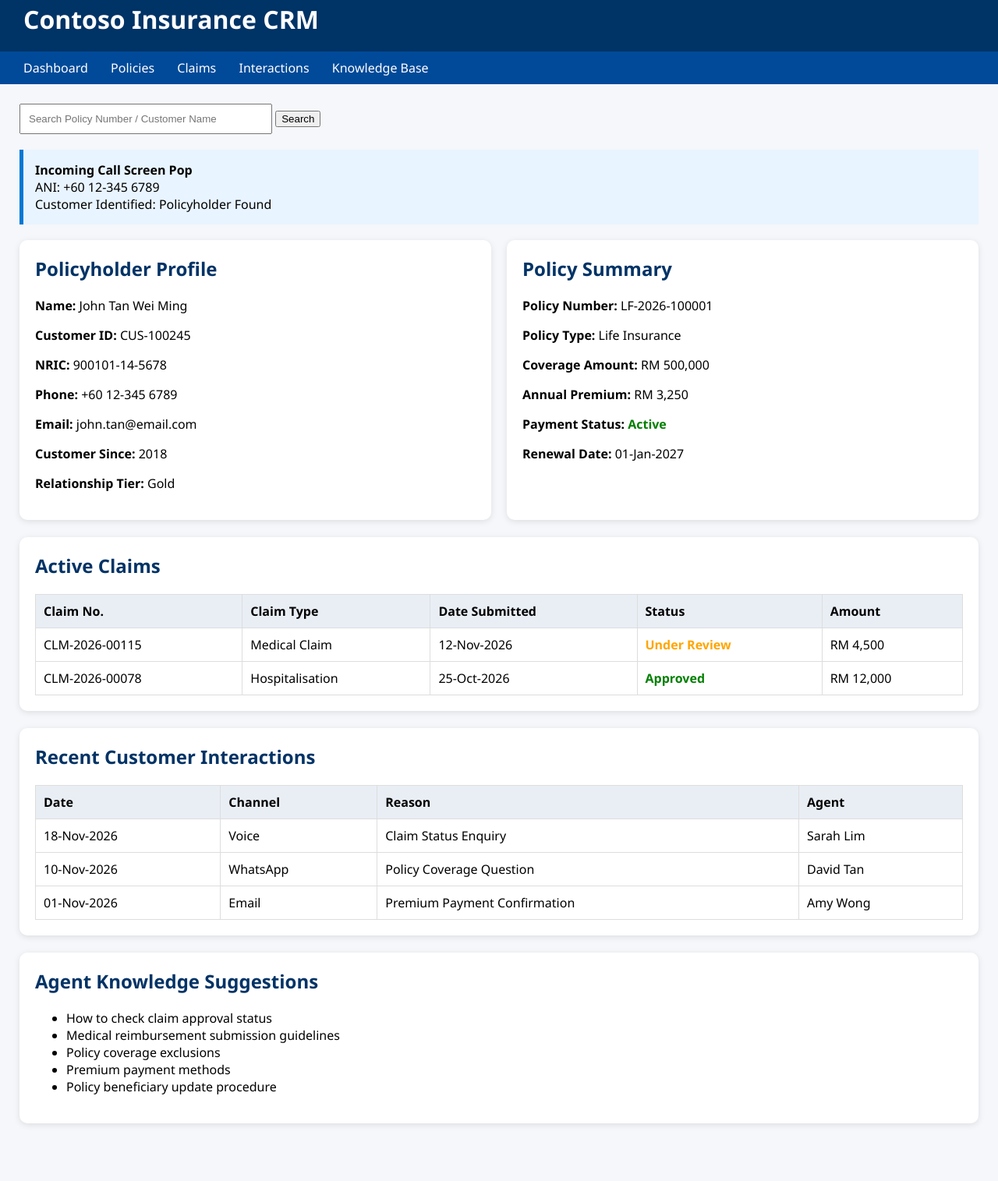
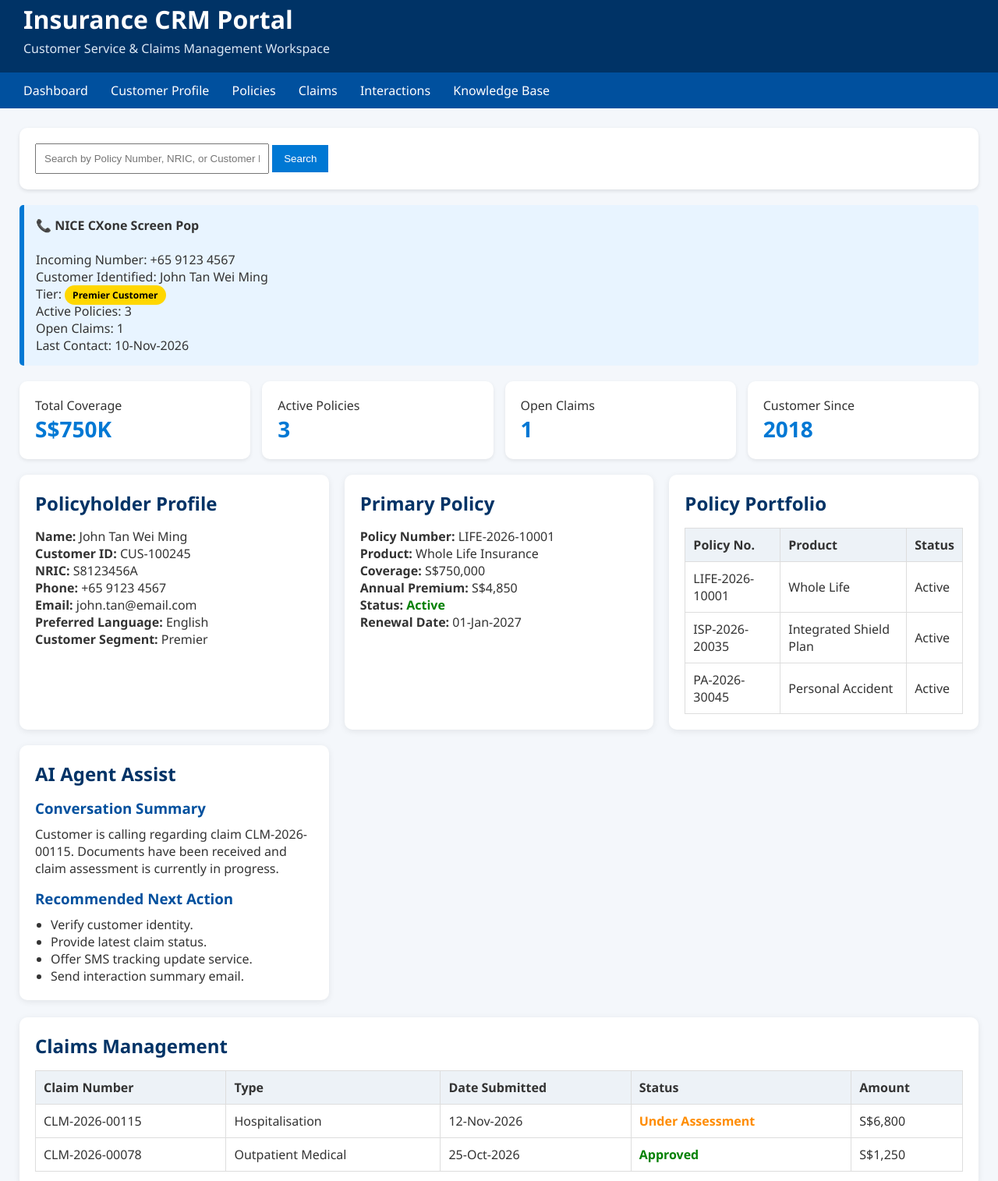
Before and after one commit to JinITApps/CRM-demo, a plain HTML site: page index.html in a window 1280 px wide. Shown: the part 17-1532 px from the top of the page at 78% size. Before the commit the page ends 1483 px from the top, so only its background shows below. Drawn offline with Linux system fonts and the light colour scheme.

Commit message:
Update index.html

```diff
--- a/index.html
+++ b/index.html
@@ -3,14 +3,21 @@
 <head>
 <meta charset="UTF-8">
 <meta name="viewport" content="width=device-width, initial-scale=1.0">
-<title>Insurance CRM Portal</title>
+
+<title>Singapore Insurance CRM</title>
 
 <style>
 
+*{
+    margin:0;
+    padding:0;
+    box-sizing:border-box;
+}
+
 body{
-    margin:0;
     font-family:Segoe UI, Arial, sans-serif;
-    background:#f5f7fa;
+    background:#f4f7fb;
+    color:#333;
 }
 
 .header{
@@ -20,41 +27,84 @@ body{
 }
 
 .header h1{
-    margin:0;
+    margin-bottom:5px;
+}
+
+.header p{
+    color:#dce8f5;
 }
 
 .nav{
-    background:#004a99;
-    padding:10px 30px;
+    background:#00509e;
+    padding:12px 30px;
 }
 
 .nav a{
     color:white;
+    text-decoration:none;
     margin-right:25px;
-    text-decoration:none;
     font-weight:500;
+}
+
+.nav a:hover{
+    text-decoration:underline;
 }
 
 .container{
     padding:25px;
 }
 
-.grid{
+.search-container{
+    background:white;
+    padding:20px;
+    border-radius:10px;
+    margin-bottom:20px;
+    box-shadow:0 2px 5px rgba(0,0,0,0.1);
+}
+
+.search-container input{
+    width:300px;
+    padding:10px;
+}
+
+.search-container button{
+    padding:10px 15px;
+    background:#0078d4;
+    color:white;
+    border:none;
+    cursor:pointer;
+}
+
+.screenpop{
+    background:#e8f4ff;
+    border-left:6px solid #0078d4;
+    padding:15px;
+    margin-bottom:20px;
+    border-radius:5px;
+}
+
+.dashboard{
     display:grid;
-    grid-template-columns:1fr 1fr;
+    grid-template-columns:repeat(auto-fit,minmax(350px,1fr));
     gap:20px;
 }
 
 .card{
     background:white;
+    padding:20px;
     border-radius:10px;
-    box-shadow:0 2px 8px rgba(0,0,0,0.1);
-    padding:20px;
+    box-shadow:0 2px 8px rgba(0,0,0,0.08);
 }
 
 .card h2{
-    margin-top:0;
     color:#003366;
+    margin-bottom:15px;
+}
+
+.card h3{
+    margin-top:15px;
+    margin-bottom:10px;
+    color:#00509e;
 }
 
 table{
@@ -62,11 +112,12 @@ table{
     border-collapse:collapse;
 }
 
-th{
-    background:#e9eef5;
+table th{
+    background:#edf2f7;
 }
 
-td,th{
+table td,
+table th{
     border:1px solid #ddd;
     padding:10px;
     text-align:left;
@@ -77,25 +128,54 @@ td,th{
     font-weight:bold;
 }
 
-.status-progress{
-    color:orange;
+.status-review{
+    color:#ff8c00;
     font-weight:bold;
 }
 
-.search-box{
+.status-approved{
+    color:green;
+    font-weight:bold;
+}
+
+.kpi-container{
+    display:grid;
+    grid-template-columns:repeat(auto-fit,minmax(180px,1fr));
+    gap:15px;
     margin-bottom:20px;
 }
 
-.search-box input{
-    width:300px;
-    padding:10px;
+.kpi{
+    background:white;
+    border-radius:10px;
+    padding:20px;
+    box-shadow:0 2px 5px rgba(0,0,0,0.08);
 }
 
-.banner{
-    background:#e8f4ff;
-    border-left:5px solid #0078d4;
+.kpi-value{
+    font-size:28px;
+    color:#0078d4;
+    font-weight:bold;
+}
+
+.badge{
+    background:#ffd700;
+    color:#000;
+    padding:4px 10px;
+    border-radius:20px;
+    font-size:12px;
+    font-weight:bold;
+}
+
+ul{
+    padding-left:20px;
+}
+
+.footer{
+    margin-top:30px;
+    text-align:center;
+    color:#777;
     padding:15px;
-    margin-bottom:20px;
 }
 
 </style>
@@ -104,11 +184,13 @@ td,th{
 <body>
 
 <div class="header">
-    <h1>Contoso Insurance CRM</h1>
+    <h1>Insurance CRM Portal</h1>
+    <p>Customer Service & Claims Management Workspace</p>
 </div>
 
 <div class="nav">
     <a href="#">Dashboard</a>
+    <a href="#">Customer Profile</a>
     <a href="#">Policies</a>
     <a href="#">Claims</a>
     <a href="#">Interactions</a>
@@ -117,40 +199,133 @@ td,th{
 
 <div class="container">
 
-    <div class="search-box">
-        <input type="text" placeholder="Search Policy Number / Customer Name">
+    <div class="search-container">
+        <input type="text" placeholder="Search by Policy Number, NRIC, or Customer Name">
         <button>Search</button>
     </div>
 
-    <div class="banner">
-        <strong>Incoming Call Screen Pop</strong><br>
-        ANI: +60 12-345 6789<br>
-        Customer Identified: Policyholder Found
+    <div class="screenpop">
+        <strong>📞 NICE CXone Screen Pop</strong><br><br>
+
+        Incoming Number: +65 9123 4567<br>
+        Customer Identified: John Tan Wei Ming<br>
+        Tier: <span class="badge">Premier Customer</span><br>
+        Active Policies: 3<br>
+        Open Claims: 1<br>
+        Last Contact: 10-Nov-2026
     </div>
 
-    <div class="grid">
+    <div class="kpi-container">
+
+        <div class="kpi">
+            <div>Total Coverage</div>
+            <div class="kpi-value">S$750K</div>
+        </div>
+
+        <div class="kpi">
+            <div>Active Policies</div>
+            <div class="kpi-value">3</div>
+        </div>
+
+        <div class="kpi">
+            <div>Open Claims</div>
+            <div class="kpi-value">1</div>
+        </div>
+
+        <div class="kpi">
+            <div>Customer Since</div>
+            <div class="kpi-value">2018</div>
+        </div>
+
+    </div>
+
+    <div class="dashboard">
 
         <div class="card">
+
             <h2>Policyholder Profile</h2>
 
             <p><strong>Name:</strong> John Tan Wei Ming</p>
             <p><strong>Customer ID:</strong> CUS-100245</p>
-            <p><strong>NRIC:</strong> 900101-14-5678</p>
-            <p><strong>Phone:</strong> +60 12-345 6789</p>
+            <p><strong>NRIC:</strong> S8123456A</p>
+            <p><strong>Phone:</strong> +65 9123 4567</p>
             <p><strong>Email:</strong> john.tan@email.com</p>
-            <p><strong>Customer Since:</strong> 2018</p>
-            <p><strong>Relationship Tier:</strong> Gold</p>
+            <p><strong>Preferred Language:</strong> English</p>
+            <p><strong>Customer Segment:</strong> Premier</p>
+
         </div>
 
         <div class="card">
-            <h2>Policy Summary</h2>
 
-            <p><strong>Policy Number:</strong> LF-2026-100001</p>
-            <p><strong>Policy Type:</strong> Life Insurance</p>
-            <p><strong>Coverage Amount:</strong> RM 500,000</p>
-            <p><strong>Annual Premium:</strong> RM 3,250</p>
-            <p><strong>Payment Status:</strong> <span class="status-active">Active</span></p>
+            <h2>Primary Policy</h2>
+
+            <p><strong>Policy Number:</strong> LIFE-2026-10001</p>
+            <p><strong>Product:</strong> Whole Life Insurance</p>
+            <p><strong>Coverage:</strong> S$750,000</p>
+            <p><strong>Annual Premium:</strong> S$4,850</p>
+            <p><strong>Status:</strong>
+                <span class="status-active">Active</span>
+            </p>
             <p><strong>Renewal Date:</strong> 01-Jan-2027</p>
+
+        </div>
+
+        <div class="card">
+
+            <h2>Policy Portfolio</h2>
+
+            <table>
+
+                <tr>
+                    <th>Policy No.</th>
+                    <th>Product</th>
+                    <th>Status</th>
+                </tr>
+
+                <tr>
+                    <td>LIFE-2026-10001</td>
+                    <td>Whole Life</td>
+                    <td>Active</td>
+                </tr>
+
+                <tr>
+                    <td>ISP-2026-20035</td>
+                    <td>Integrated Shield Plan</td>
+                    <td>Active</td>
+                </tr>
+
+                <tr>
+                    <td>PA-2026-30045</td>
+                    <td>Personal Accident</td>
+                    <td>Active</td>
+                </tr>
+
+            </table>
+
+        </div>
+
+        <div class="card">
+
+            <h2>AI Agent Assist</h2>
+
+            <h3>Conversation Summary</h3>
+
+            <p>
+                Customer is calling regarding claim
+                CLM-2026-00115.
+                Documents have been received and claim
+                assessment is currently in progress.
+            </p>
+
+            <h3>Recommended Next Action</h3>
+
+            <ul>
+                <li>Verify customer identity.</li>
+                <li>Provide latest claim status.</li>
+                <li>Offer SMS tracking update service.</li>
+                <li>Send interaction summary email.</li>
+            </ul>
+
         </div>
 
     </div>
@@ -158,12 +333,14 @@ td,th{
     <br>
 
     <div class="card">
-        <h2>Active Claims</h2>
+
+        <h2>Claims Management</h2>
 
         <table>
+
             <tr>
-                <th>Claim No.</th>
-                <th>Claim Type</th>
+                <th>Claim Number</th>
+                <th>Type</th>
                 <th>Date Submitted</th>
                 <th>Status</th>
                 <th>Amount</th>
@@ -171,73 +348,89 @@ td,th{
 
             <tr>
                 <td>CLM-2026-00115</td>
-                <td>Medical Claim</td>
+                <td>Hospitalisation</td>
                 <td>12-Nov-2026</td>
-                <td class="status-progress">Under Review</td>
-                <td>RM 4,500</td>
+                <td class="status-review">
+                    Under Assessment
+                </td>
+                <td>S$6,800</td>
             </tr>
 
             <tr>
                 <td>CLM-2026-00078</td>
-                <td>Hospitalisation</td>
+                <td>Outpatient Medical</td>
                 <td>25-Oct-2026</td>
-                <td class="status-active">Approved</td>
-                <td>RM 12,000</td>
+                <td class="status-approved">
+                    Approved
+                </td>
+                <td>S$1,250</td>
             </tr>
+
         </table>
+
     </div>
 
     <br>
 
     <div class="card">
+
         <h2>Recent Customer Interactions</h2>
 
         <table>
+
             <tr>
                 <th>Date</th>
                 <th>Channel</th>
-                <th>Reason</th>
-                <th>Agent</th>
+                <th>Purpose</th>
+                <th>Handled By</th>
             </tr>
 
             <tr>
                 <td>18-Nov-2026</td>
                 <td>Voice</td>
                 <td>Claim Status Enquiry</td>
-                <td>Sarah Lim</td>
+                <td>Agent Sarah Lim</td>
             </tr>
 
             <tr>
                 <td>10-Nov-2026</td>
                 <td>WhatsApp</td>
-                <td>Policy Coverage Question</td>
-                <td>David Tan</td>
+                <td>Coverage Enquiry</td>
+                <td>Agent David Wong</td>
             </tr>
 
             <tr>
                 <td>01-Nov-2026</td>
                 <td>Email</td>
-                <td>Premium Payment Confirmation</td>
-                <td>Amy Wong</td>
+                <td>Premium Payment Query</td>
+                <td>Agent Amanda Lee</td>
             </tr>
+
         </table>
+
     </div>
 
     <br>
 
     <div class="card">
-        <h2>Agent Knowledge Suggestions</h2>
+
+        <h2>Knowledge Recommendations</h2>
 
         <ul>
-            <li>How to check claim approval status</li>
-            <li>Medical reimbursement submission guidelines</li>
-            <li>Policy coverage exclusions</li>
-            <li>Premium payment methods</li>
-            <li>Policy beneficiary update procedure</li>
+            <li>How to submit hospitalisation claims.</li>
+            <li>Integrated Shield Plan coverage guide.</li>
+            <li>Cashless admission process.</li>
+            <li>Critical illness benefit claims procedure.</li>
+            <li>Change nominee and beneficiary details.</li>
         </ul>
+
     </div>
 
 </div>
 
+<div class="footer">
+    Demo CRM for Insurance Contact Centre | Suitable for NICE CXone Demonstrations
+</div>
+
 </body>
 </html>
```
